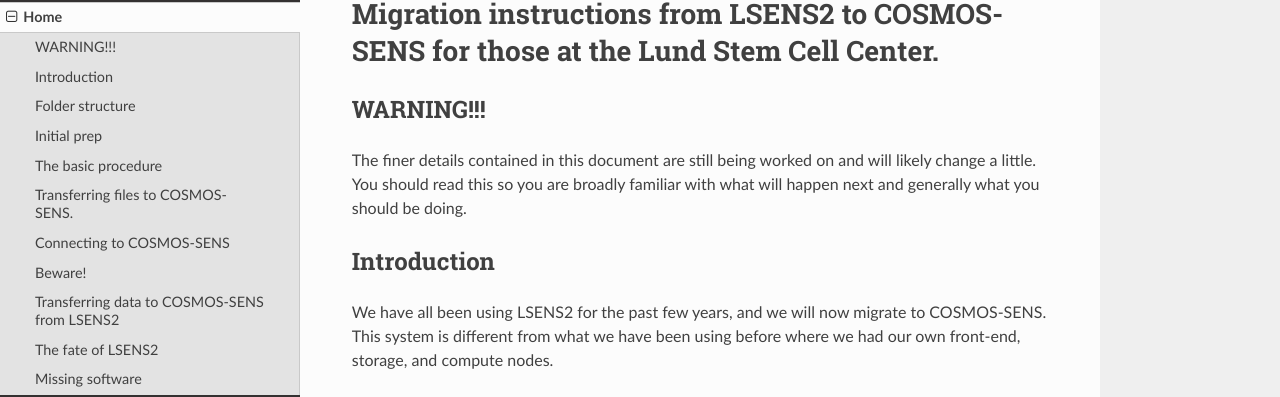
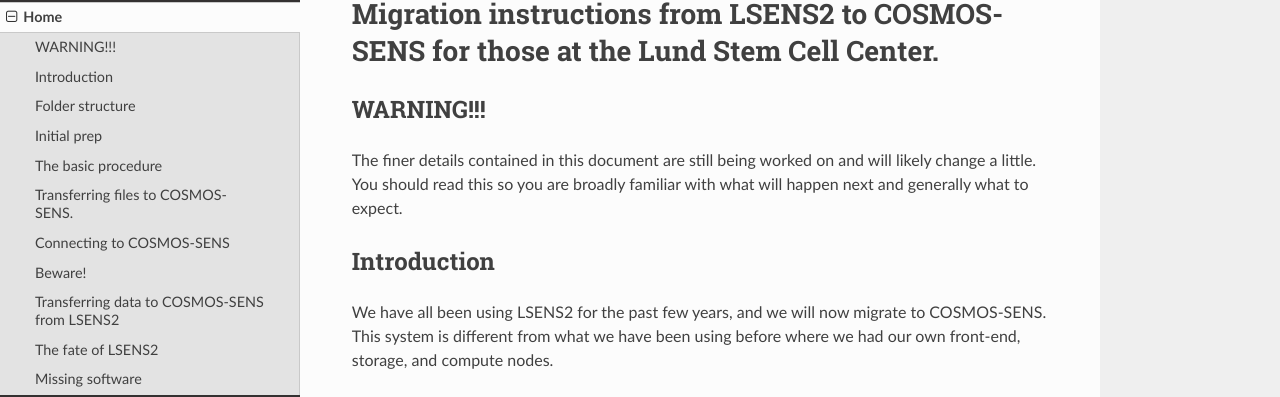
Before and after one commit to sccbioinformatics/CSENS_Migration_docs, an MkDocs documentation site: the page built from docs/index.md, in a window 1280 px wide and 900 px high. Shown: the part 104-501 px from the top of the window. Built offline with MkDocs 1.6.1, drawn with Linux system fonts in a browser that asks for light colours; nearby versions of some CDN libraries.

Commit message:
lunarc suggestions

```diff
--- a/docs/index.md
+++ b/docs/index.md
@@ -1,7 +1,7 @@
 # Migration instructions from LSENS2 to COSMOS-SENS for those at the Lund Stem Cell Center.
 
 ## WARNING!!!
-The finer details contained in this document are still being worked on and will likely change a little. You should read this so you are broadly familiar with what will happen next and generally what you should be doing.
+The finer details contained in this document are still being worked on and will likely change a little. You should read this so you are broadly familiar with what will happen next and generally what to expect.
 
 ## Introduction
 We have all been using LSENS2 for the past few years, and we will now migrate to COSMOS-SENS. This system is different from what we have been using before where we had our own front-end, storage, and compute nodes.
```
